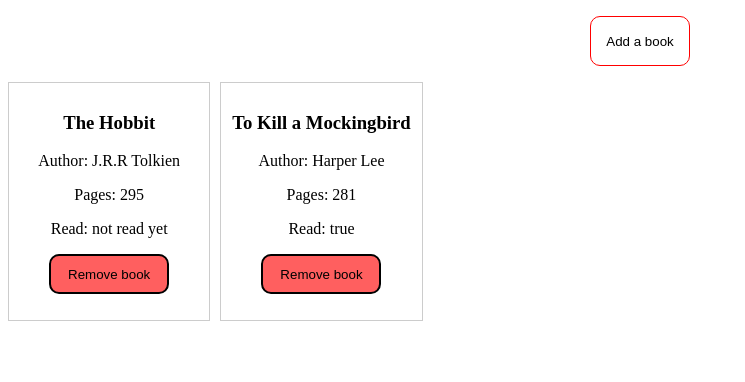
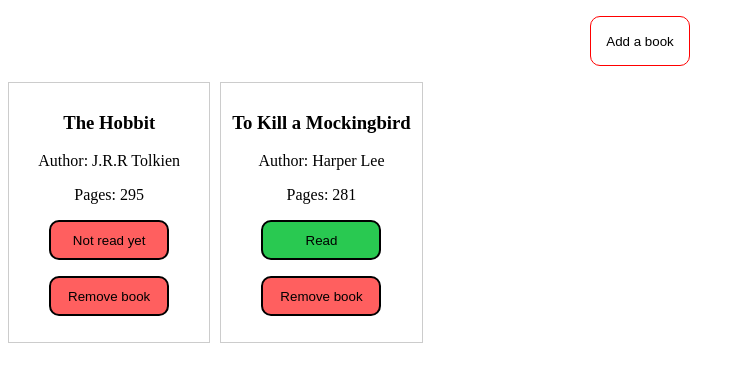
Before and after one commit to CreatorStefann/Library, a plain HTML site: page index.html in a window 1280 px wide. Shown: the whole page, without its empty margins (0-745 px from the left). Drawn offline with Linux system fonts and the light colour scheme.

Commit message:
Added a button to change the read status

```diff
--- a/script.js
+++ b/script.js
@@ -8,6 +8,9 @@ function Book(title, author, pages, read){
     this.info = function() {
         return `${title} by ${author}, ${pages} pages, ${read}`;
     }
+    this.toggleReadStatus = function () {
+        this.read = this.read === 'Read' ? 'Not read yet' : 'Read';
+    };
 }
 
 function addBookToLibrary(title, author, pages, read) {
@@ -25,10 +28,19 @@ function displayBooks() {
             <h3>${book.title}</h3>
             <p>Author: ${book.author}</p>
             <p>Pages: ${book.pages}</p>
-            <p>Read: ${book.read}</p>
+            <p>
+            <button class="toggle-read-button ${book.read === 'Read' ? 'read' : ''}"
+                    data-index="${index}">
+                ${book.read}
+            </button>
+            </p>
             <p><button id="sters" data-index="${index}">Remove book</button></p>
         `;
         card.querySelector('#sters').addEventListener('click', () => removeBook(index));
+        card.querySelector('.toggle-read-button').addEventListener('click', () => {
+            book.toggleReadStatus();
+            displayBooks();
+        });
         displayArea.appendChild(card);
     })
 }
@@ -38,8 +50,8 @@ function removeBook(index) {
     displayBooks();
 }
 
-myLibrary.push(new Book('The Hobbit', 'J.R.R Tolkien', '295', 'not read yet'));
-myLibrary.push(new Book('To Kill a Mockingbird', 'Harper Lee', '281', 'true'));
+myLibrary.push(new Book('The Hobbit', 'J.R.R Tolkien', '295', 'Not read yet'));
+myLibrary.push(new Book('To Kill a Mockingbird', 'Harper Lee', '281', 'Read'));
 
 displayBooks();
 console.log(myLibrary);
@@ -59,7 +71,7 @@ confirmBtn.addEventListener("click", (event) => {
     const title = document.getElementById("titlu").value;
     const author = document.getElementById("autor").value;
     const pages = document.getElementById("pagini").value;
-    const read = document.getElementById("citit").checked ? "true" : "not read yet";
+    const read = document.getElementById("citit").checked ? "Read" : "Not read yet";
     addBookToLibrary(title, author, pages, read);
     formular.reset();
     favDialog.close();
--- a/style.css
+++ b/style.css
@@ -45,3 +45,27 @@
     transition: all 1s ease-out;
     cursor: pointer;
 }
+
+.toggle-read-button {
+    color: black;
+    background-color: rgba(255, 23, 23, 0.685);
+    border: 2px solid black;
+    border-radius: 10px;
+    width: 120px;
+    height: 40px;
+}
+
+.read {
+    background-color: rgba(40, 201, 80, 0.993);
+    border: 2px solid black;
+    border-radius: 10px;
+    width: 120px;
+    height: 40px;
+    color: black;
+}
+
+.toggle-read-button:hover {
+    background-color: rgb(146, 126, 219);
+    transition: all 1s ease-out;
+    cursor: pointer;
+}
```
